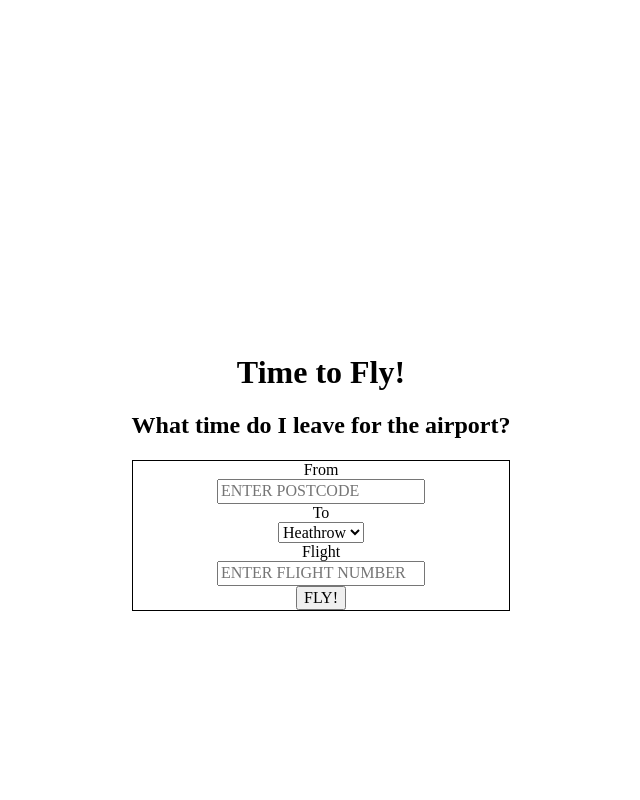
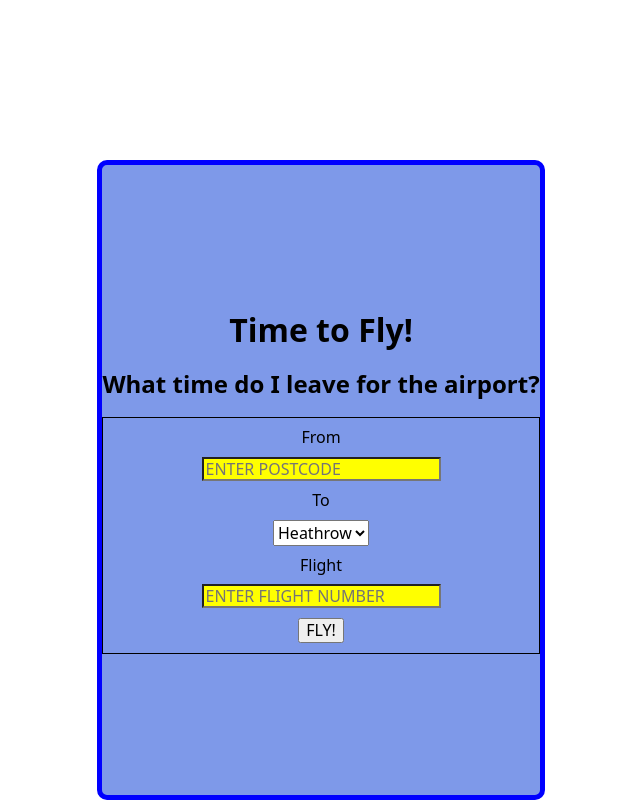
Before and after one commit to jokosanyang/week5-timeToFly, a website: page public/index.html in a window 1280 px wide. Shown: the whole page, without its empty margins (319-959 px from the left). Drawn offline with Linux system fonts and the light colour scheme.

Commit message:
css applied

```diff
--- a/public/css/style.css
+++ b/public/css/style.css
@@ -3,20 +3,30 @@ body {
     justify-content: center;
     flex-direction: row;
     padding-top: 20vh;
+    font-family: system-ui, sans-serif;
 
 }
 
 input {
     text-transform: uppercase;
+    background: yellow;
 }
 
 .container {
     align-content: center;
+    background-color:#7E99E9;
+    border:solid blue 5px;
+    border-radius: 10px;
+
+
 }
 
 header {
-    justify-content: center;
+    /* justify-content: center; */
     flex-direction: row;
+    text-align: center;
+}
+main h2{
     text-align: center;
 }
 
@@ -25,10 +35,17 @@ form {
     flex-direction: column;
     border: 1px solid black;
     align-items: center;
+    /* justify-content: space-between; */
+}
 
+label, input, #submitbtn{
+    margin-top: 10px;
+    margin-bottom: 10px;
+}
+button{
+    /* border-radius:  */
 }
 .results__time {
     font-size: 1rem;
     font-family: Arial, Helvetica, sans-serif;
-
 }
```
